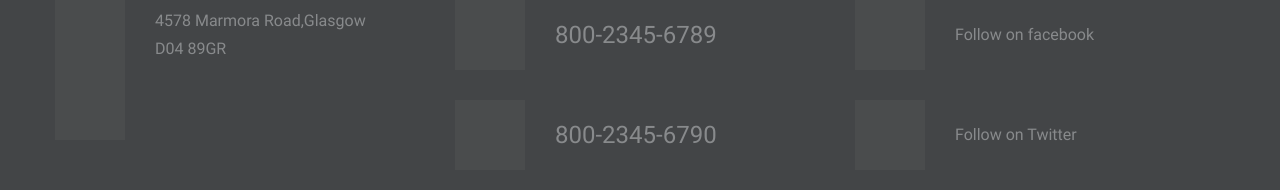
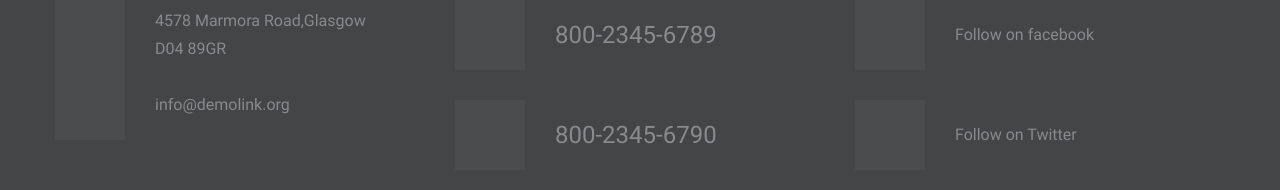
Before and after one commit to salomkins/ElGoose, an Angular app: page / in a window 1280 px wide. Shown: the part 231-421 px from the top of the page. Built offline with nearby package versions, Linux system fonts and the light colour scheme; a web font is replaced by a local one.

Commit message:
Pievienots src\app\components\contact-item

```diff
--- a/src/app/components/contact-item/contact-item.component.html
+++ b/src/app/components/contact-item/contact-item.component.html
@@ -1,14 +1,22 @@
 <div class="contact-item">
 
+  <div class="box">
+    <div class="box_aside">
+      <div class="icon2 fa {{iconName}}"></div>
+    </div>
+    <div class="box_cnt__no-flow">
 
-<div class="box">
-  <div class="box_aside">
-    <div class="icon2 fa {{iconName}}"></div>
+      <address *ngIf="tag == 'address'">
+        <ng-container *ngTemplateOutlet="content"></ng-container>
+      </address>
+      <a href="{{href}}" *ngIf="tag == 'a'">
+        <ng-container *ngTemplateOutlet="content"></ng-container>
+      </a>
+      <ng-template #content>
+        <ng-content></ng-content>
+      </ng-template>
+
+    </div>
   </div>
-  <div class="box_cnt__no-flow">
-    <!-- <address>4578 Marmora Road,Glasgow<br/> D04 89GR</address> -->
-        <address><ng-content></ng-content></address>
-  </div>
-</div>
 
 </div>
--- a/src/app/components/contact-item/contact-item.component.ts
+++ b/src/app/components/contact-item/contact-item.component.ts
@@ -8,6 +8,8 @@ import { Component, OnInit, Input } from '@angular/core';
 export class ContactItemComponent implements OnInit {
 
   private _iconName = '';
+  private _tag = '';
+  private _href = '';
 
   constructor() { }
 
@@ -21,5 +23,21 @@ export class ContactItemComponent implements OnInit {
   set iconName(value: string) {
     this._iconName = value;
   }
+  get tag(): string {
+    return this._tag;
+  }
+
+  @Input('tag')
+  set tag(value: string) {
+    this._tag = value;
+  }
+  get href(): string {
+    return this._href;
+  }
+
+  @Input('href')
+  set href(value: string) {
+    this._href = value;
+  }
 
 }
--- a/src/app/components/footer/footer.component.html
+++ b/src/app/components/footer/footer.component.html
@@ -11,14 +11,16 @@
               <address>4578 Marmora Road,Glasgow<br/> D04 89GR</address>
             </div>
           </div> -->
-          <app-contact-item iconName="fa-map-marker">4578 Marmora Road,Glasgow<br/> D04 89GR</app-contact-item>
+          <app-contact-item iconName="fa-map-marker" tag="address">4578 Marmora Road,Glasgow<br/> D04 89GR</app-contact-item>
           <!-- <div class="box">
             <div class="box_aside">
               <div class="icon2 fa fa-envelope"></div>
             </div>
-            <div class="box_cnt__no-flow"><a href="mailto:#">info@demolink.org</a></div>
+            <div class="box_cnt__no-flow">
+            <a href="mailto:#">info@demolink.org</a>
+          </div>
           </div> -->
-          <app-contact-item iconName="fa-envelope"></app-contact-item>
+          <app-contact-item iconName="fa-envelope" tag="a" href="mailto:#">info@demolink.org</app-contact-item>
         </li>
         <li class="grid_4">
           <div class="box">
```
